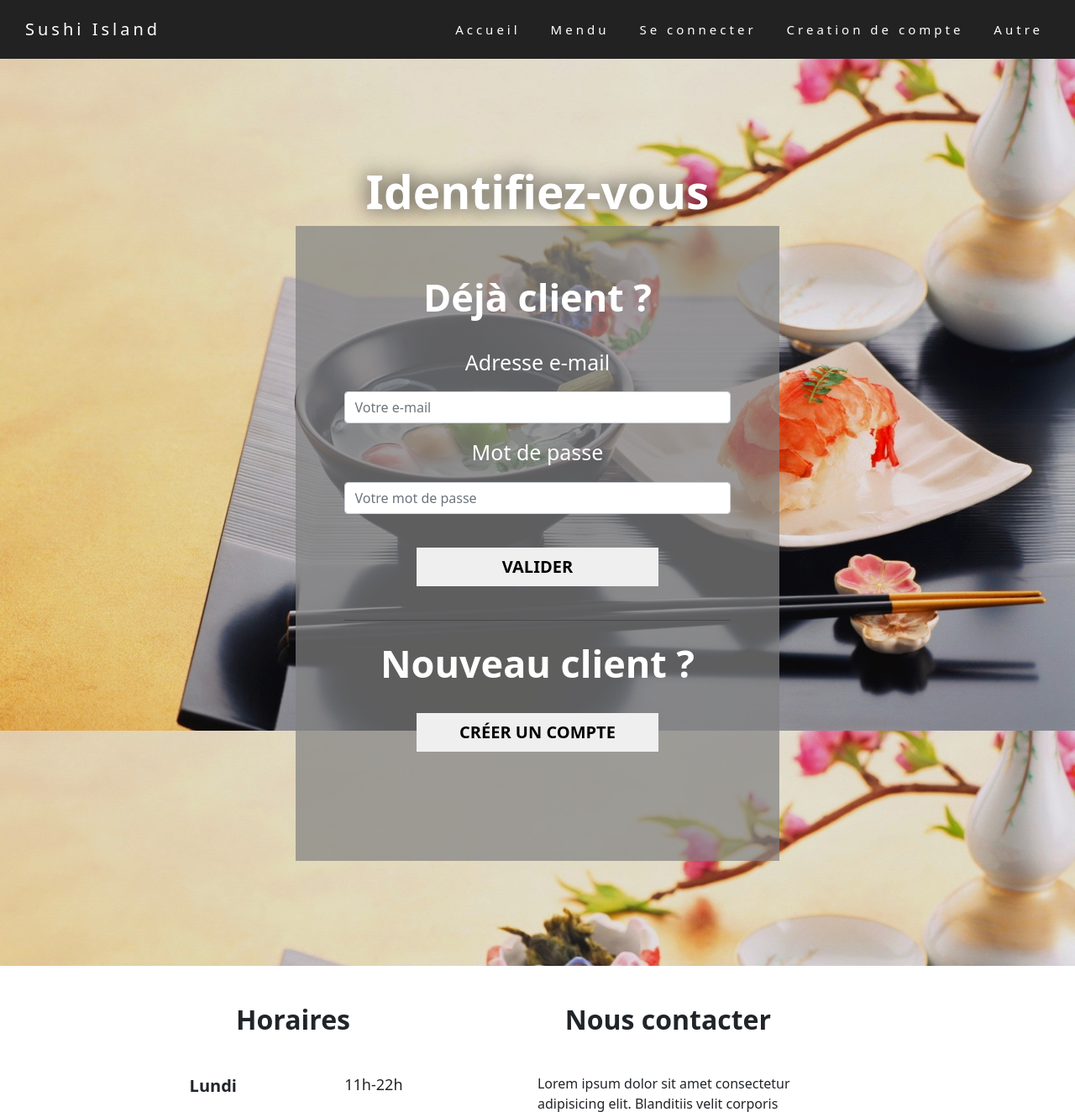
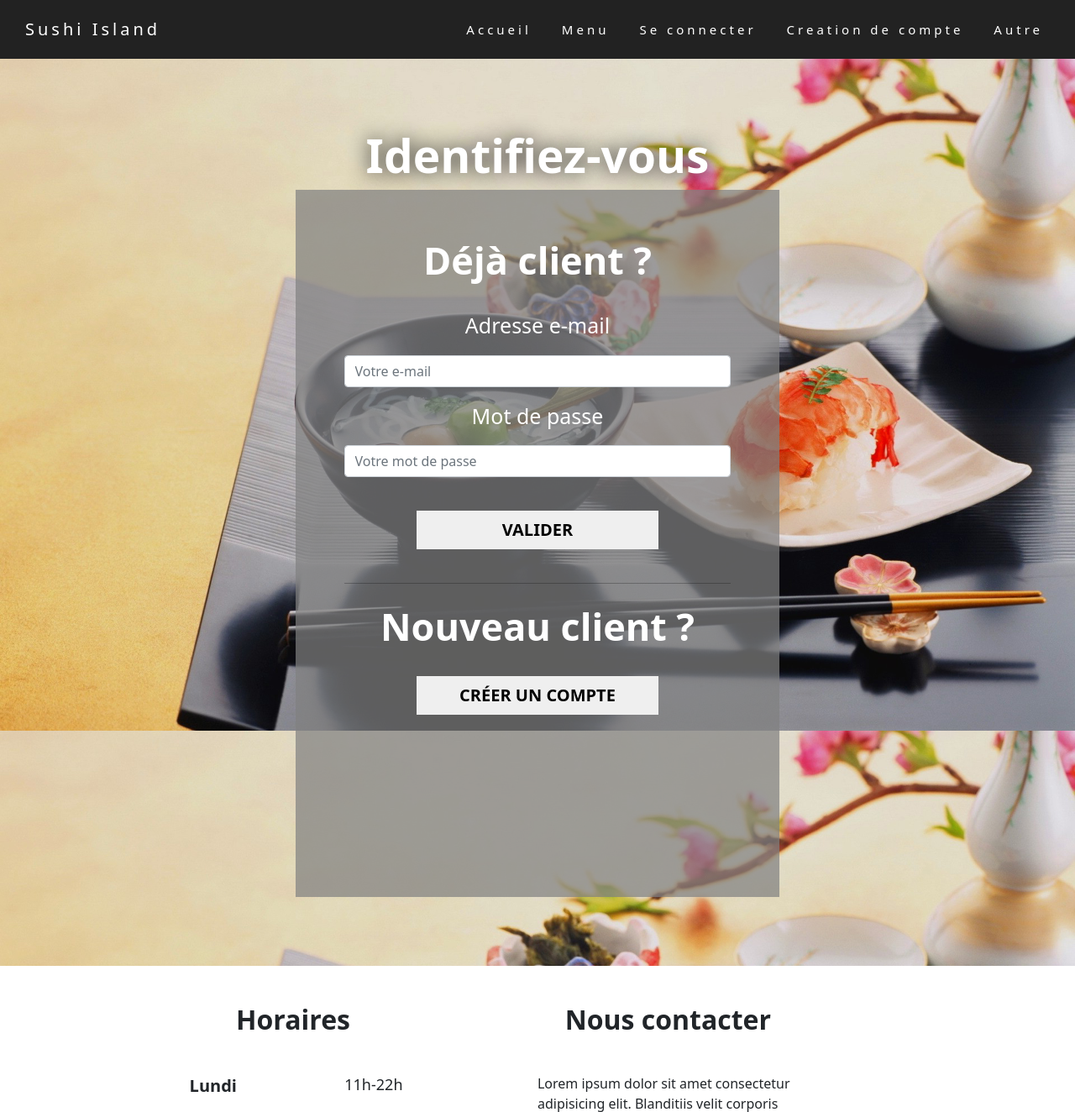
Before and after one commit to Crooshi/Sushi-Island, a PHP site: page /connexion.html in a window 1280 px wide. Shown: the top 1324 px of the page at 84% size. Run offline with PHP 8.4, Linux system fonts and the light colour scheme; some libraries are stand-ins or nearby versions.

Commit message:
ajustement connexion

```diff
--- a/connexion.html
+++ b/connexion.html
@@ -29,7 +29,7 @@
                 <a class="nav-link" href="./accueil.html">Accueil <span class="sr-only">(current)</span></a>
             </li>
             <li class="nav-item">
-                <a class="nav-link" href="">Mendu</a>
+                <a class="nav-link" href="">Menu</a>
             </li>
             <li class="nav-item">
                 <a class="nav-link " href="./connexion.html">Se connecter</a>
--- a/sitestyle.css
+++ b/sitestyle.css
@@ -256,7 +256,7 @@ padding-top: 16%;
 
 .connexion-form{
     background-color : #808080B5;
-    height: 70%;
+    height: 78%;
     width: 45%;
 }
 
```
